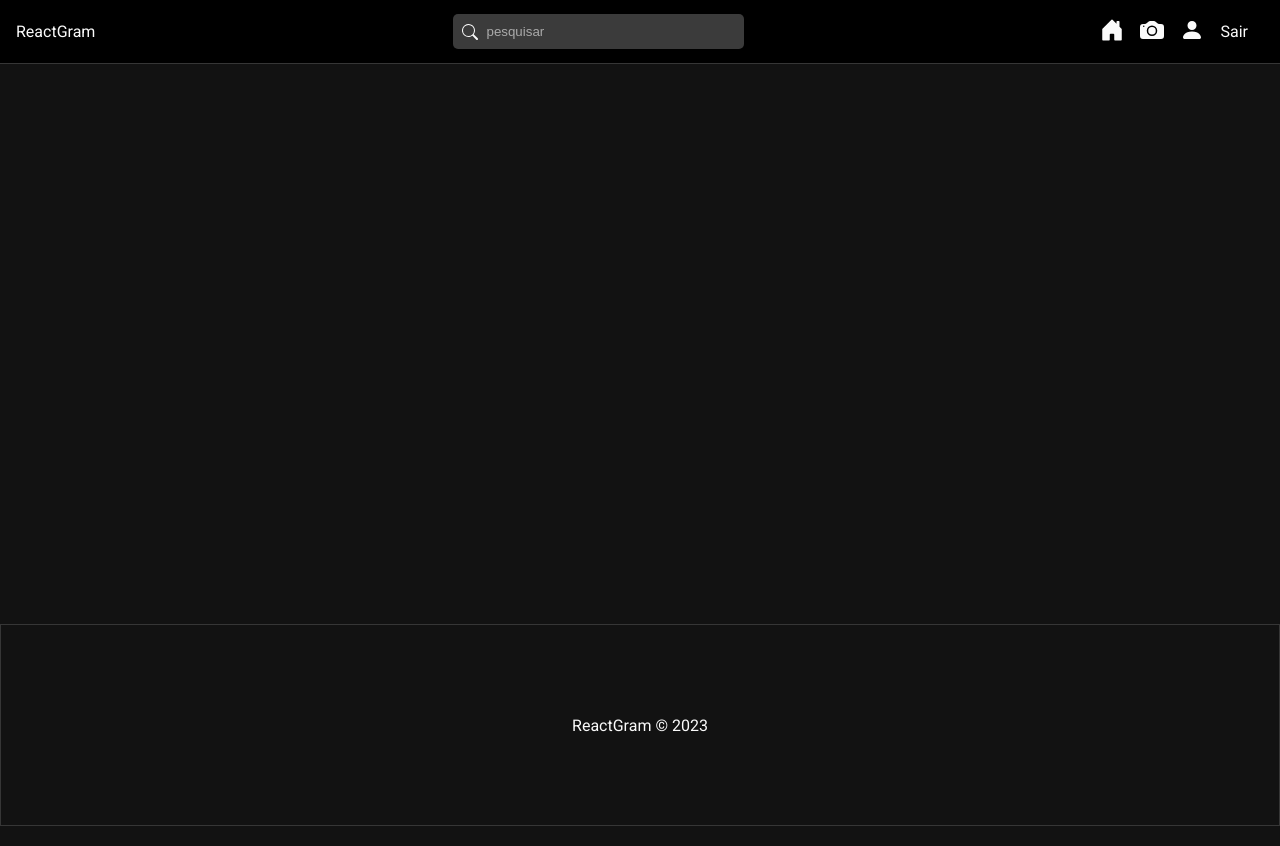
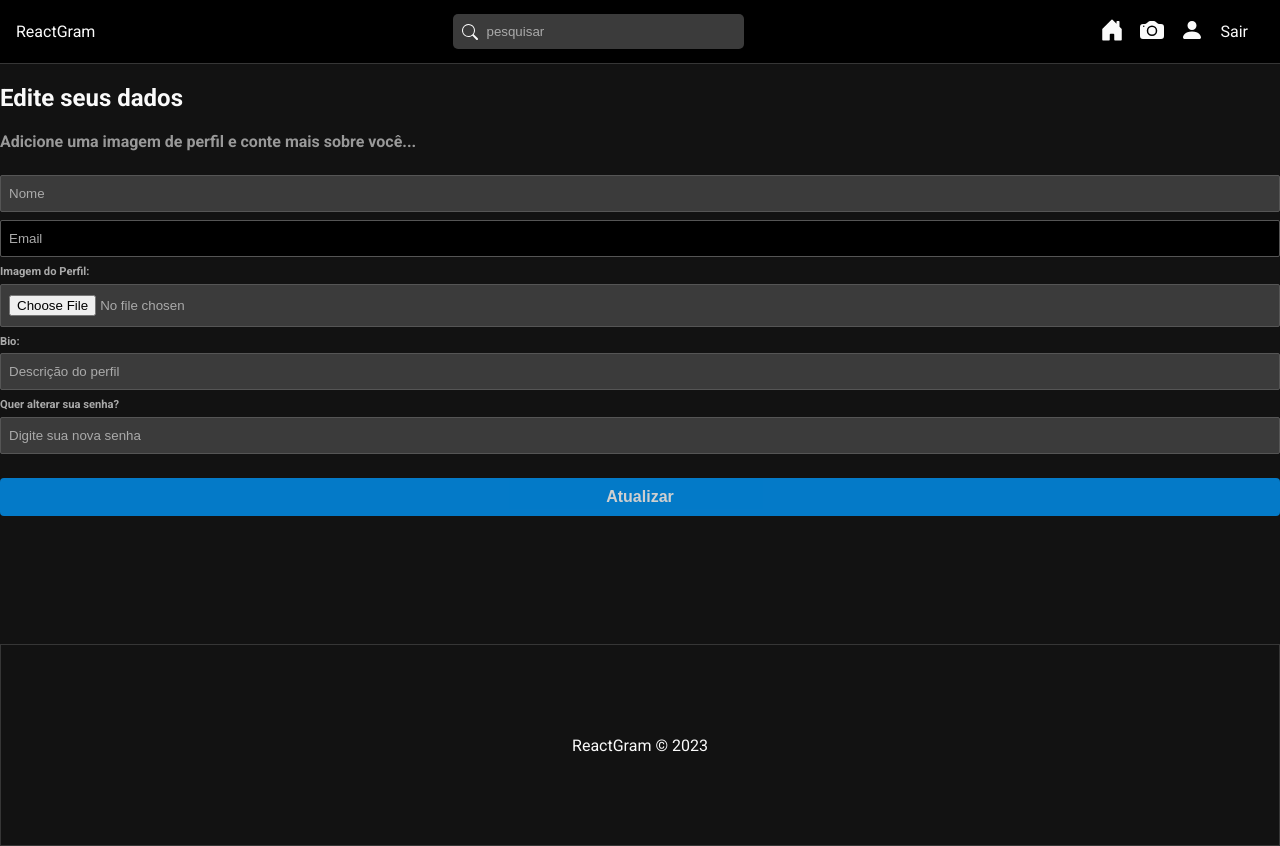
Before and after one commit to Orozimbo1/ReactGram, a React (Vite) app in the folder frontend/: page /profile in a window 1280 px wide. Built offline with nearby package versions, Linux system fonts and the light colour scheme; sample sign-in values are in the browser's storage.

Commit message:
Estruturando a página de edição de perfil

```diff
--- a/frontend/src/App.jsx
+++ b/frontend/src/App.jsx
@@ -4,7 +4,7 @@ import './App.css'
 import { BrowserRouter, Routes, Route, Navigate } from 'react-router-dom'
 
 // Pages
-import { Home, Login, Register } from './pages'
+import { Home, Login, Register, EditProfile } from './pages'
 
 // Components
 import { Navbar, Footer } from './components'
@@ -33,6 +33,10 @@ function App() {
             element={auth ? <Home /> : <Navigate to='/login' />}
           />
           <Route
+            path='/profile'
+            element={auth ? <EditProfile /> : <Navigate to='/login' />}
+          />
+          <Route
             path='/login'
             element={!auth ? <Login /> : <Navigate to='/' />}
           />
--- /dev/null
+++ b/frontend/src/pages/EditProfile/EditProfile.jsx
@@ -0,0 +1,49 @@
+import './EditProfile.css'
+
+const EditProfile = () => {
+
+  const handleSubmit = (e) => {
+    e.preventDefault()
+  }
+
+  return (
+    <div id='edit-profile'>
+      <h2>Edite seus dados</h2>
+      <p className="subtitle">Adicione uma imagem de perfil e conte mais sobre você...</p>
+      {/* Preview da imagem */}
+      <form onSubmit={handleSubmit}>
+        <input
+          type="text"
+          placeholder='Nome'
+        />
+        <input
+          type="email"
+          placeholder='Email'
+          disabled
+        />
+        <label>
+          <span>Imagem do Perfil:</span>
+          <input type="file" />
+        </label>
+        <label>
+          <span>Bio:</span>
+          <input
+            type="text"
+            placeholder='Descrição do perfil'
+          />
+        </label>
+        <label>
+          <span>Quer alterar sua senha?</span>
+          <input
+            type="password"
+            placeholder='Digite sua nova senha'
+          />
+        </label>
+        <input type="submit" value="Atualizar" />
+      </form>
+
+    </div>
+  )
+}
+
+export default EditProfile
--- a/frontend/src/pages/index.js
+++ b/frontend/src/pages/index.js
@@ -1,3 +1,4 @@
 export { default as Home } from './Home/Home'
 export { default as Login } from './Auth/Login'
 export { default as Register } from './Auth/Register'
+export { default as EditProfile } from './EditProfile/EditProfile'
```
Also changed, not shown: frontend/src/pages/EditProfile/EditProfile.css (added).
